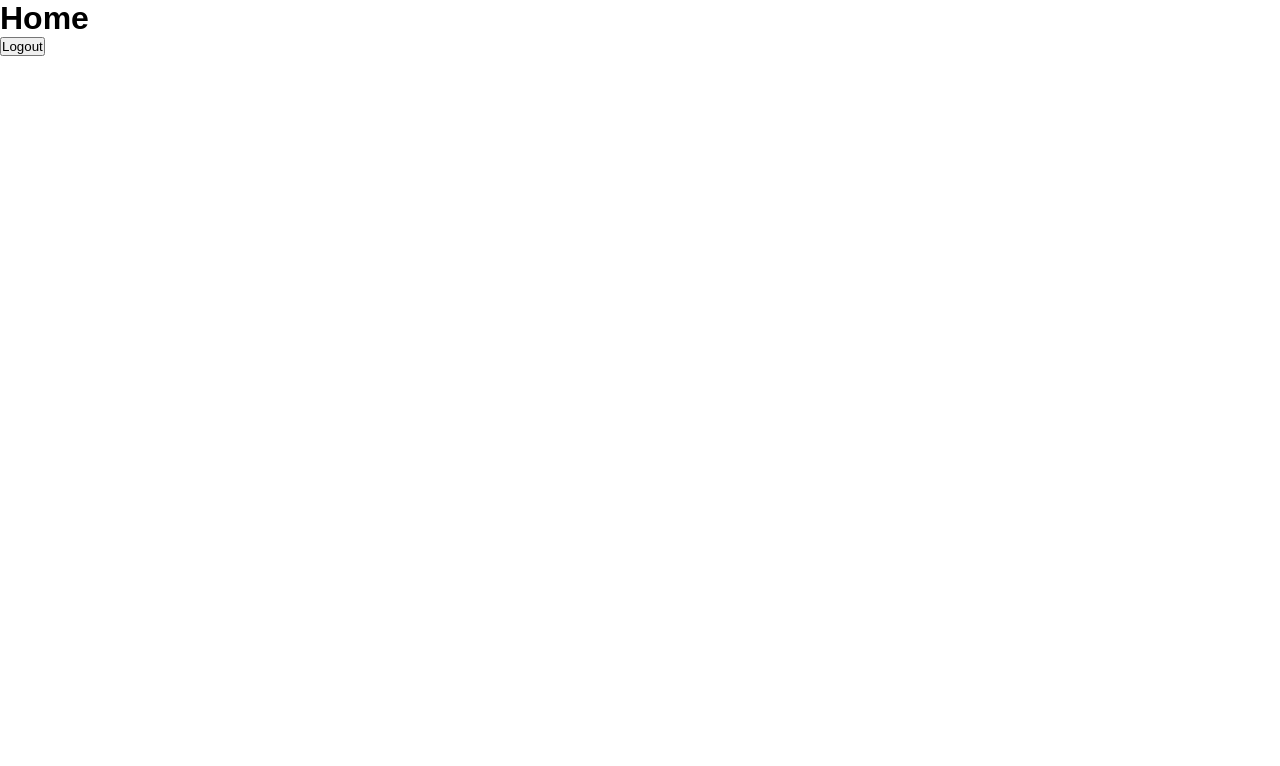
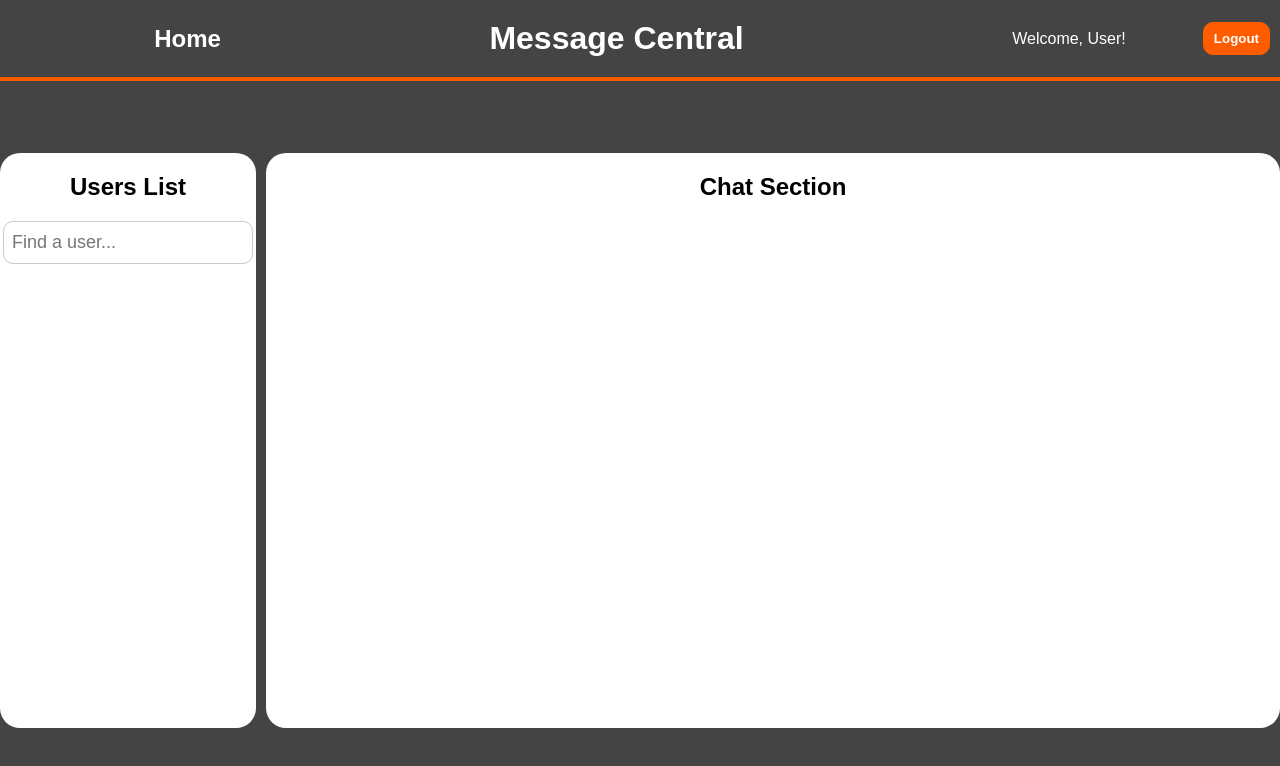
Before and after one commit to xThgSilva/message-central-web, a React (Vite) app: page /home in a window 1280 px wide. Shown: the top 766 px of the page. Built offline with nearby package versions, Linux system fonts and the light colour scheme.

Commit message:
feat: Home page and theme.css to global variables

```diff
--- a/src/main.jsx
+++ b/src/main.jsx
@@ -2,6 +2,7 @@ import { StrictMode } from 'react'
 import { createRoot } from 'react-dom/client'
 import { BrowserRouter } from 'react-router-dom'
 import App from './App.jsx'
+import "../src/styles/theme.css"
 
 createRoot(document.getElementById('root')).render(
   <BrowserRouter>
--- a/src/pages/Home.jsx
+++ b/src/pages/Home.jsx
@@ -1,5 +1,6 @@
 import React from "react";
 import { useNavigate } from "react-router-dom";
+import "../styles/Home/style.css"
 
 export default function Home() {
     const navigate = useNavigate();
@@ -9,10 +10,25 @@ export default function Home() {
         navigate("/");
     }
 
-    return(
+    return (
         <>
-            <h1>Home</h1>
-            <button onClick={() => handleLogout()}>Logout</button>
+            <div className="home-container">
+                <header>
+                    <h2>Home</h2>
+                    <h1>Message Central</h1>
+                    <p>Welcome, User!</p>
+                    <button onClick={handleLogout}>Logout</button>
+                </header>
+                <main className="main-container">
+                    <section className="users-list">
+                        <h1>Users List</h1>
+                        <input type="text"placeholder="Find a user..." />
+                    </section>
+                    <section className="chat-section">
+                        <h1>Chat Section</h1>
+                    </section>
+                </main>
+            </div>
         </>
     )
 }
--- a/src/pages/Login.jsx
+++ b/src/pages/Login.jsx
@@ -8,6 +8,11 @@ export default function Login() {
     const [email, setEmail] = useState("")
     const [password, setPassword] = useState("")
     const [loading, setLoading] = useState(false)
+
+    // Temporally to deploy test
+    function navigateToHomeTest() {
+        navigate("/home")
+    }
 
     async function handleLogin() {
         try {
@@ -36,7 +41,7 @@ export default function Login() {
             else {
                 throw new Error("Login error")
             }
-        } catch(error) {
+        } catch (error) {
             console.log("[EROR]: " + error)
         }
     }
@@ -49,7 +54,7 @@ export default function Login() {
             toPage={"/register"}
             childrenButtons={
                 <>
-                    <button type="button" onClick={() => handleLogin()}>
+                    <button type="button" onClick={navigateToHomeTest}>
                         {
                             loading == true ? "Loading..." : "Sign in"
                         }
@@ -59,11 +64,11 @@ export default function Login() {
         >
             <div className="input-container">
                 <label htmlFor="">Email</label>
-                <input type="email" onChange={(event) => setEmail(event.target.value)}/>
+                <input type="email" onChange={(event) => setEmail(event.target.value)} />
             </div>
             <div className="input-container">
                 <label htmlFor="">Password</label>
-                <input type="password" onChange={(event) => setPassword(event.target.value)}/>
+                <input type="password" onChange={(event) => setPassword(event.target.value)} />
             </div>
         </AuthRegisterComponent>
     )
--- a/src/pages/Register.jsx
+++ b/src/pages/Register.jsx
@@ -9,6 +9,11 @@ export default function Register() {
     const [email, setEmail] = useState("");
     const [password, setPassword] = useState("");
     const [loading, setLoading] = useState(false)
+
+    // Temporally to deploy test
+    function navigateToLoginTest() {
+        navigate("/")
+    }
 
     async function handleRegisterUser() {
         setLoading(true)
@@ -49,7 +54,7 @@ export default function Register() {
             linkText={"Already have an account? Login"}
             childrenButtons={
                 <>
-                    <button onClick={() => handleRegisterUser()} type="button">
+                    <button onClick={navigateToLoginTest} type="button">
                         {
                             loading == true ? "Loading...": "Register"
                         }
--- a/src/styles/AuthRegisterComponent/style.css
+++ b/src/styles/AuthRegisterComponent/style.css
@@ -1,21 +1,14 @@
-*{
-    padding: 0;
-    margin: 0;
-    box-sizing: border-box;
-    font-family: Arial, Helvetica, sans-serif;
-}
-
 .container {
     height: 100vh;
     width: 100%;
-    background-color: #444444;
+    background-color: var(--background-color);
     display: flex;
     flex-direction: column;
     justify-content: center;
 }
 
 .login-container {
-    background-color: white;
+    background-color: var(--white-color);
     width: 40%;
     align-self: center;
     border-radius: 10px;
@@ -30,13 +23,13 @@
 }
 
 .header-login h1 {
-    color: #FF5C00;
+    color: var(--orange-color);
     font-weight: bold;
     margin-bottom: 10px;
 }
 
 .header-login p {
-    color: #FF5C00;
+    color: var(--orange-color);
     font-size: 1.2rem;
 }
 
@@ -59,7 +52,7 @@
 .input-container input {
     outline: none;
     border: none;
-    border: 1px solid #ccc;
+    border: 1px solid var(--input-border-color);
     padding: 15px;
     border-radius: 10px;
     font-size: 1.125rem;
@@ -70,7 +63,7 @@
     position: absolute;
     bottom: 40px;
     left: 10px;
-    background-color: white;
+    background-color: var(--white-color);
     padding: 5px;
 }
 
@@ -79,8 +72,8 @@
     align-self: center;
     margin: 20px;
     font-size: 1.5rem;
-    color: #FF5C00;
-    background-color: white;
+    color: var(--orange-color);
+    background-color: var(--white-color);
     border: none;
     border-radius: 10px;
     padding: 10px;
@@ -90,15 +83,15 @@
 .login-container button:hover {
     transform: translateY(-4px);
     border: none;
-    background-color: #FF5C00;
-    color: white;
+    background-color: var(--orange-color);
+    color: var(--white-color);
 }
 
 .register-link {
     margin-bottom: 40px;
     text-align: center;
     text-decoration: none;
-    color: #FF5C00;
+    color: var(--orange-color);
     width: 60%;
     align-self: center;
     font-size: 1.25rem;
--- /dev/null
+++ b/src/styles/Home/style.css
@@ -0,0 +1,65 @@
+.home-container {
+    height: 100vh;
+    display: flex;
+    flex-direction: column;
+}
+
+.home-container header {
+    display: flex;
+    justify-content: space-around;
+    align-items: center;
+    background-color: var(--background-color);
+    padding: 20px;
+    color: white;
+    border-bottom: 4px solid var(--orange-color);
+}
+
+.home-container button {
+    position: absolute;
+    right: 10px;
+    padding: 8px 10px;
+    background: var(--orange-color);
+    color: var(--white-color);
+    font-weight: bold;
+    border: 1.5px solid var(--orange-color);
+    border-radius: 10px;
+}
+
+.main-container {
+    display: flex;
+    justify-content: space-around;
+    align-items: center;
+    flex: 1;
+    background-color: var(--background-color);
+    gap: 10px;
+}
+
+.main-container section {
+    background-color: var(--white-color);
+    height: 80%;
+    border-radius: 20px;
+}
+
+.main-container section h1 {
+    text-align: center;
+    margin: 20px;
+}
+
+.users-list {
+    width: 20%;
+    display: flex;
+    flex-direction: column;
+}
+
+.users-list input {
+    align-self: center;
+    outline: none;
+    border: 1px solid var(--input-border-color);
+    padding: 10px 8px;
+    border-radius: 10px;
+    font-size: 1.125rem;
+}
+
+.chat-section{
+    flex: 1;
+}
--- /dev/null
+++ b/src/styles/theme.css
@@ -0,0 +1,13 @@
+:root {
+    --orange-color: #FF5C00;
+    --background-color: #444444;
+    --white-color: #FFF;
+    --input-border-color: #CCC
+}
+
+* {
+    padding: 0px;
+    margin: 0px;
+    box-sizing: border-box;
+    font-family: Arial, Helvetica, sans-serif;
+}
```
Also changed, not shown: src/App.jsx (+5 -5 lines).
